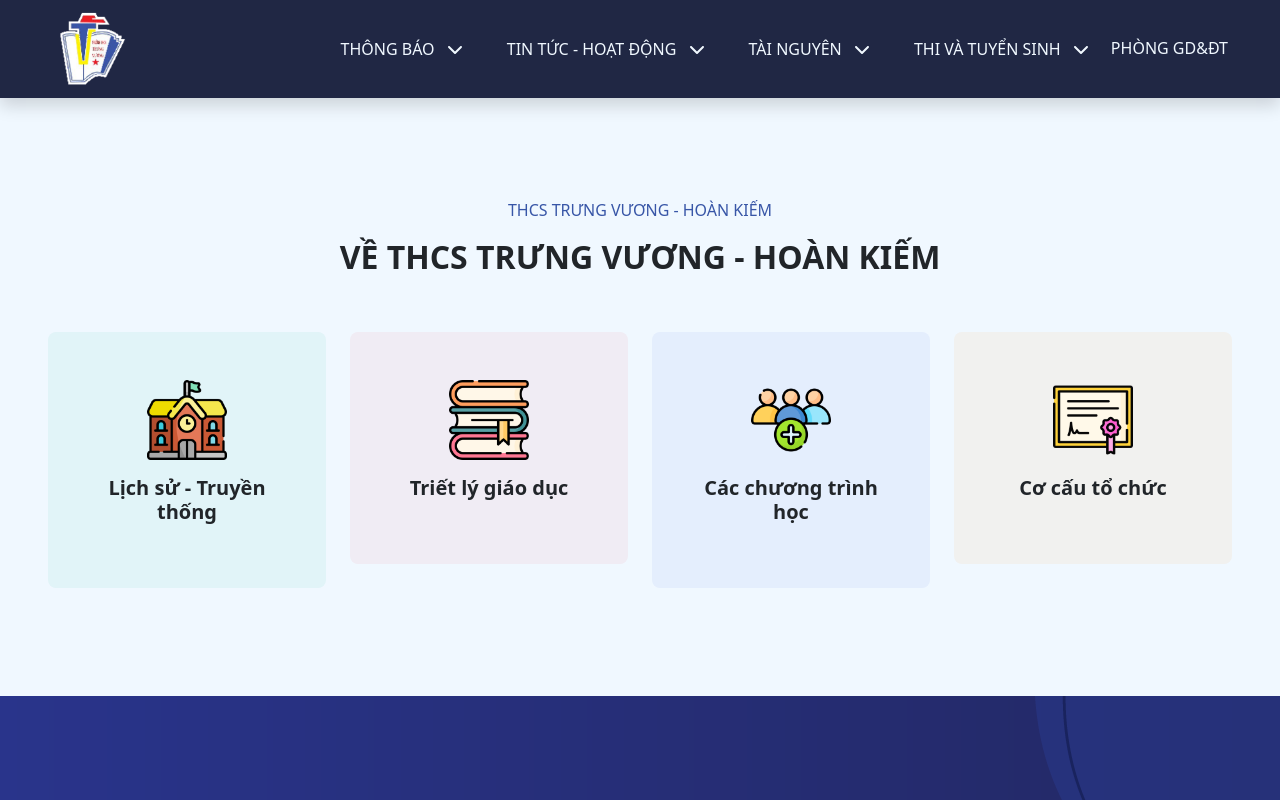
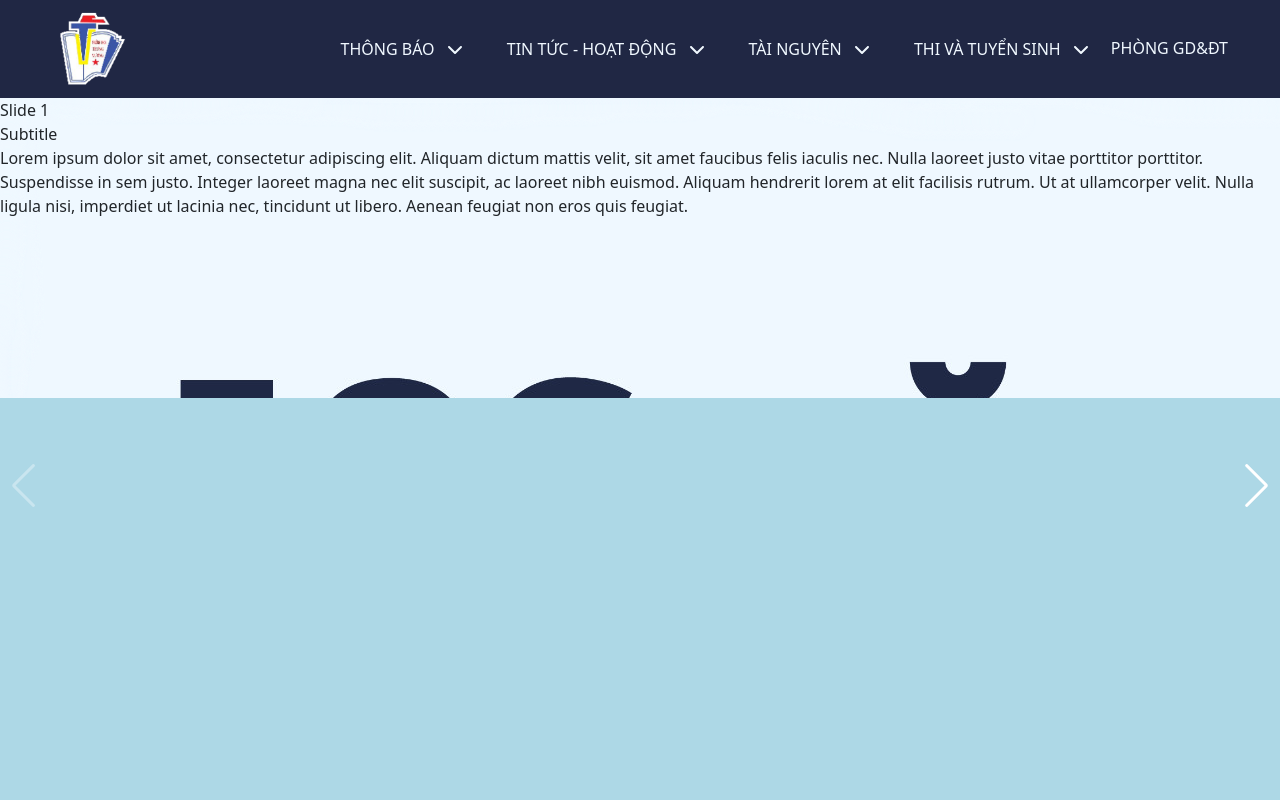
Before and after one commit to KieuTuanPhuong/thcs_trung_vuong, a Vue app: page / in a window 1280 px wide. Shown: the top 800 px of the page. Built offline with nearby package versions, Linux system fonts and the light colour scheme.

Commit message:
WIP welcome-carousel

```diff
--- a/package.json
+++ b/package.json
@@ -17,6 +17,7 @@
     "@fortawesome/vue-fontawesome": "^3.0.6",
     "@popperjs/core": "^2.11.8",
     "bootstrap": "^5.3.3",
+    "swiper": "^11.0.7",
     "vue": "^3.4.15",
     "vue-router": "^4.2.5"
   },
--- /dev/null
+++ b/src/components/WelcomeParallax.vue
@@ -0,0 +1,110 @@
+<script setup>
+import { Swiper, SwiperSlide } from 'swiper/vue';
+import { Parallax, Pagination, Navigation } from 'swiper/modules';
+
+import 'swiper/css';
+import 'swiper/css/pagination';
+import 'swiper/css/navigation';
+
+const modules = [Parallax, Pagination, Navigation]
+</script>
+
+<template>
+    <swiper
+        :style="{
+            '--swiper-navigation-color': '#fff',
+            '--swiper-pagination-color': '#fff',
+        }"
+        :speed="600"
+        :parallax="true"
+        :pagination="{
+        clickable: true,
+        }"
+        :navigation="true"
+        :modules="modules"
+        class="welcomeSwiper"
+    >
+        <div class="parallax-bg" data-swiper-parallax="-23%"></div>
+
+        <swiper-slide>
+            <div class="abc">
+                <div class="title" data-swiper-parallax="-300">Slide 1</div>
+                <div class="subtitle" data-swiper-parallax="-200">Subtitle</div>
+                <div class="text" data-swiper-parallax="-100">
+                    <p>
+                    Lorem ipsum dolor sit amet, consectetur adipiscing elit. Aliquam
+                    dictum mattis velit, sit amet faucibus felis iaculis nec. Nulla
+                    laoreet justo vitae porttitor porttitor. Suspendisse in sem justo.
+                    Integer laoreet magna nec elit suscipit, ac laoreet nibh euismod.
+                    Aliquam hendrerit lorem at elit facilisis rutrum. Ut at ullamcorper
+                    velit. Nulla ligula nisi, imperdiet ut lacinia nec, tincidunt ut
+                    libero. Aenean feugiat non eros quis feugiat.
+                    </p>
+                </div>
+            </div>
+        </swiper-slide>
+
+        <swiper-slide>
+        <div class="title" data-swiper-parallax="-300">Slide 2</div>
+        <div class="subtitle" data-swiper-parallax="-200">Subtitle</div>
+        <div class="text" data-swiper-parallax="-100">
+            <p>
+            Lorem ipsum dolor sit amet, consectetur adipiscing elit. Aliquam
+            dictum mattis velit, sit amet faucibus felis iaculis nec. Nulla
+            laoreet justo vitae porttitor porttitor. Suspendisse in sem justo.
+            Integer laoreet magna nec elit suscipit, ac laoreet nibh euismod.
+            Aliquam hendrerit lorem at elit facilisis rutrum. Ut at ullamcorper
+            velit. Nulla ligula nisi, imperdiet ut lacinia nec, tincidunt ut
+            libero. Aenean feugiat non eros quis feugiat.
+            </p>
+        </div> </swiper-slide
+        ><swiper-slide>
+        <div class="title" data-swiper-parallax="-300">Slide 3</div>
+        <div class="subtitle" data-swiper-parallax="-200">Subtitle</div>
+        <div class="text" data-swiper-parallax="-100">
+            <p>
+            Lorem ipsum dolor sit amet, consectetur adipiscing elit. Aliquam
+            dictum mattis velit, sit amet faucibus felis iaculis nec. Nulla
+            laoreet justo vitae porttitor porttitor. Suspendisse in sem justo.
+            Integer laoreet magna nec elit suscipit, ac laoreet nibh euismod.
+            Aliquam hendrerit lorem at elit facilisis rutrum. Ut at ullamcorper
+            velit. Nulla ligula nisi, imperdiet ut lacinia nec, tincidunt ut
+            libero. Aenean feugiat non eros quis feugiat.
+            </p>
+        </div>
+        </swiper-slide>
+    </swiper>
+</template>
+
+<style scoped>
+/* .welcomeSwiper {
+    background: radial-gradient(110% 14% at bottom, transparent 50%, lightblue 51%);
+    height: 97vh;
+}
+ */
+.welcomeSwiper {
+  margin: 0 auto;
+  height: 97vh;
+  background-color: lightblue;
+  position: relative;
+  overflow: hidden;
+}
+
+.welcomeSwiper:after {
+  content: "";
+  position: absolute;
+  bottom: 0;
+  right: -5%;
+  left: -5%;
+  height: 120px;
+  background: #fff;
+  -webkit-clip-path: ellipse(50% 60% at 50% 100%);
+  clip-path: ellipse(50% 60% at 50% 100%);
+}
+
+
+.abc {
+    background-image: url(../assets/images/about/about-01.png);
+    height: 300px;
+}
+</style>
--- a/src/views/HomeView.vue
+++ b/src/views/HomeView.vue
@@ -1,10 +1,12 @@
 <script setup>
+import WelcomeParallax from "@/components/WelcomeParallax.vue";
 import MainInfomation from "@/components/MainInfomation.vue";
 import Summarize from "@/components/Summarize.vue";
 </script>
 
 <template>
   <div class="main">
+    <WelcomeParallax />
     <MainInfomation />
     <Summarize />
   </div>
```
Also changed, not shown: 1 other file (tests, documents, lock files or other folders).
